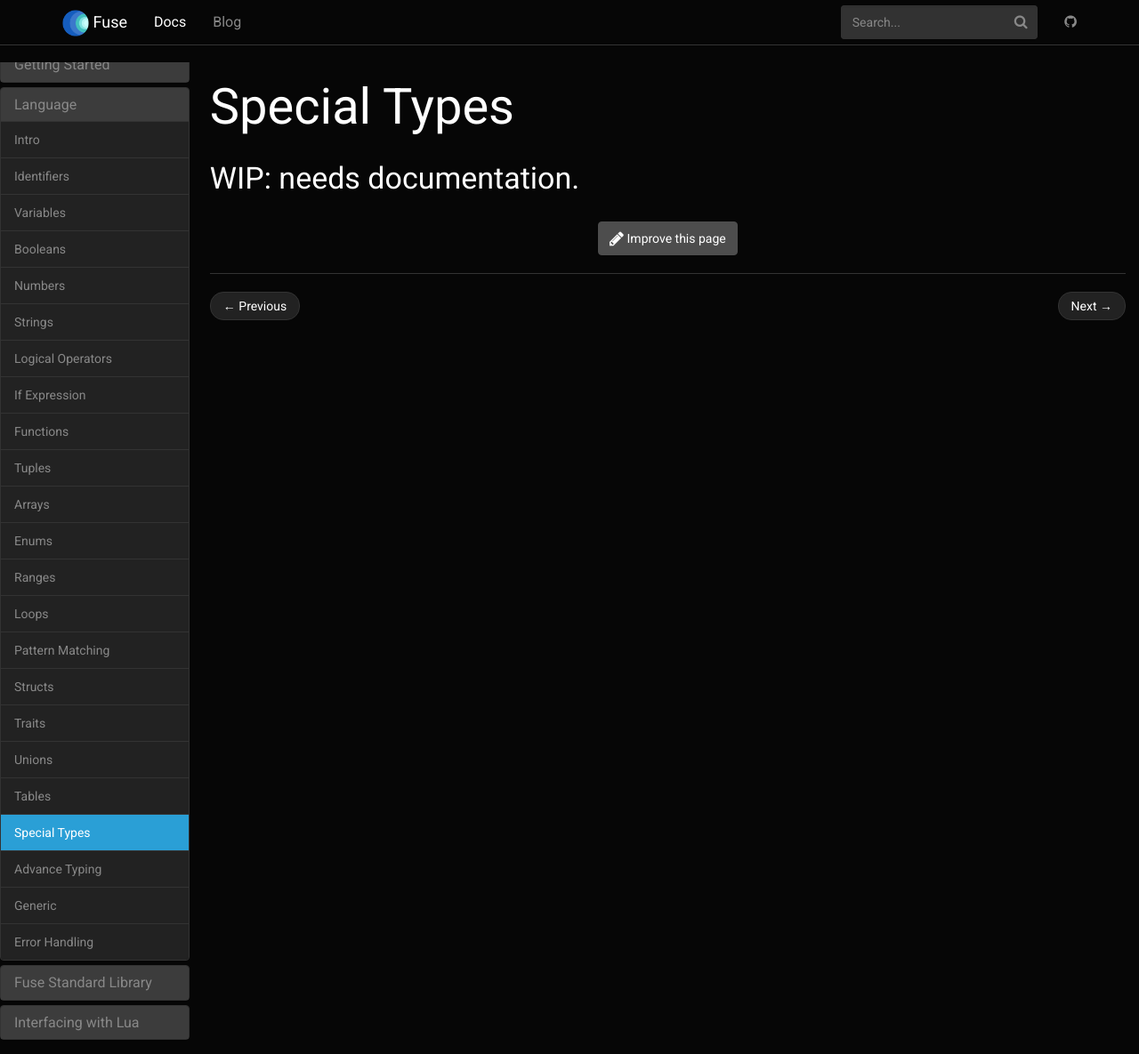
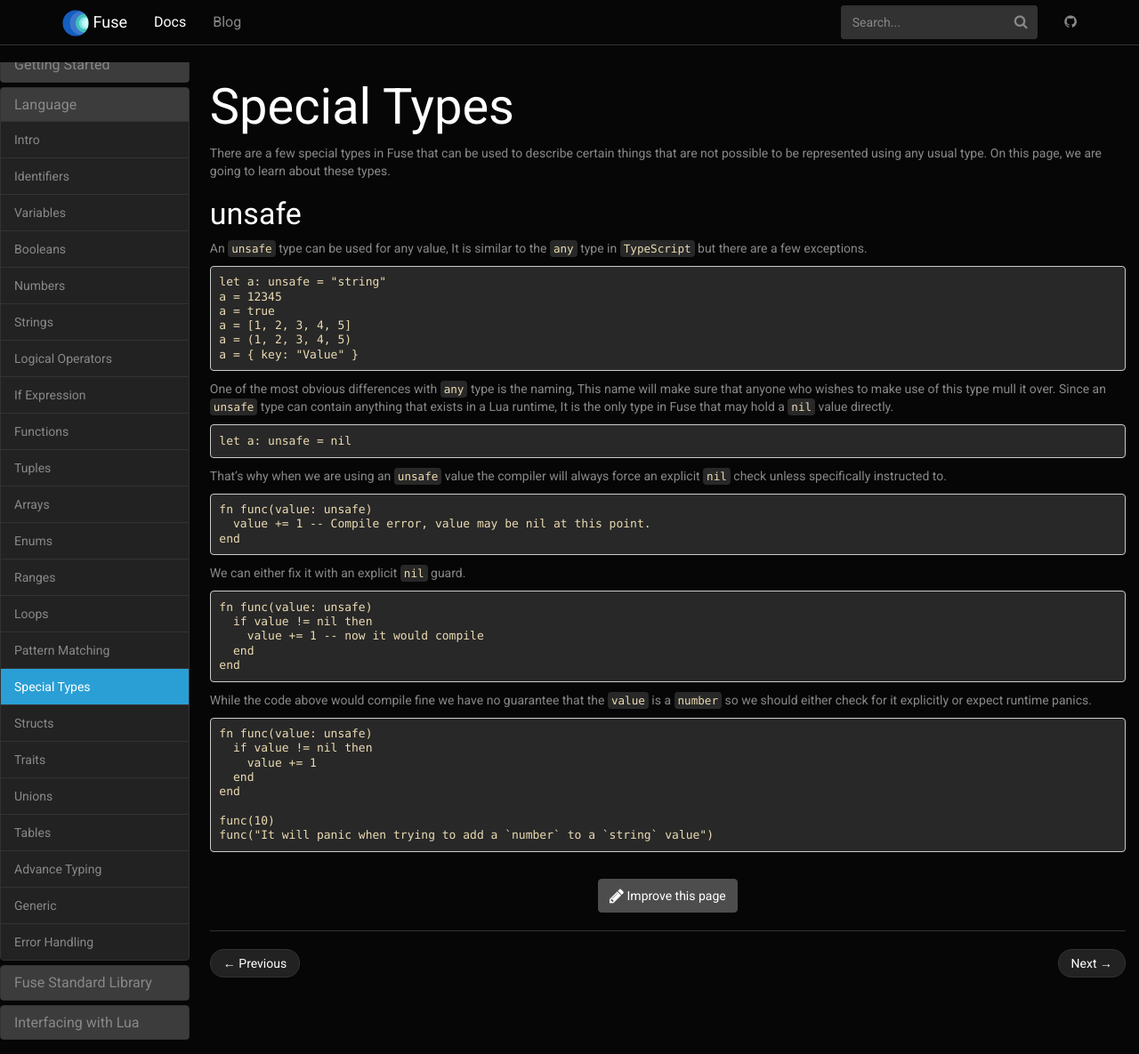
Before and after one commit to fuse-lang/fuse-lang.github.io, a Jekyll site: the page built from _docs/language/15-special-types.md, in a window 1280 px wide and 1185 px high. Shown: the whole window at 89% size. Built offline with Jekyll 4.4.1, drawn with Linux system fonts in a browser that asks for light colours.

Commit message:
add documentation for `unsafe` type.

````diff
--- a/_data/docs.yml
+++ b/_data/docs.yml
@@ -23,11 +23,11 @@
   - ranges
   - loops
   - pattern-matching
+  - special-types
   - structs
   - traits
   - unions
   - tables
-  - special-types
   - advance-typing
   - generic
   - error-handling
--- /dev/null
+++ b/_docs/language/15-special-types.md
@@ -0,0 +1,56 @@
+---
+title: Special Types
+permalink: /docs/lang/special-types/
+---
+
+There are a few special types in Fuse that can be used to describe certain things that are not possible to be represented using any usual type. On this page, we are going to learn about these types.
+
+### unsafe
+
+An `unsafe` type can be used for any value, It is similar to the `any` type in `TypeScript` but there are a few exceptions.
+
+```fuse
+let a: unsafe = "string"
+a = 12345
+a = true
+a = [1, 2, 3, 4, 5]
+a = (1, 2, 3, 4, 5)
+a = { key: "Value" }
+```
+
+One of the most obvious differences with `any` type is the naming, This name will make sure that anyone who wishes to make use of this type mull it over.
+Since an `unsafe` type can contain anything that exists in a Lua runtime, It is the only type in Fuse that may hold a `nil` value directly.
+
+```fuse
+let a: unsafe = nil
+```
+
+That's why when we are using an `unsafe` value the compiler will always force an explicit `nil` check unless specifically instructed to.
+
+```fuse
+fn func(value: unsafe)
+  value += 1 -- Compile error, value may be nil at this point.
+end
+```
+We can either fix it with an explicit `nil` guard.
+
+```fuse
+fn func(value: unsafe)
+  if value != nil then
+    value += 1 -- now it would compile
+  end
+end
+```
+
+While the code above would compile fine we have no guarantee that the `value` is a `number` so we should either check for it explicitly or expect runtime panics.
+
+```fuse
+fn func(value: unsafe)
+  if value != nil then
+    value += 1
+  end
+end
+
+func(10)
+func("It will panic when trying to add a `number` to a `string` value")
+```
--- a/_docs/language/19-special-types.md
+++ /dev/null
@@ -1,6 +0,0 @@
----
-title: Special Types
-permalink: /docs/lang/special-types/
----
-
-### WIP: needs documentation.
````
Also changed, not shown: _docs/language/16-structs.md (renamed from _docs/language/15-structs.md), _docs/language/17-traits.md (renamed from _docs/language/16-traits.md), _docs/language/18-unions.md (renamed from _docs/language/17-unions.md), _docs/language/19-tables.md (renamed from _docs/language/18-tables.md).
